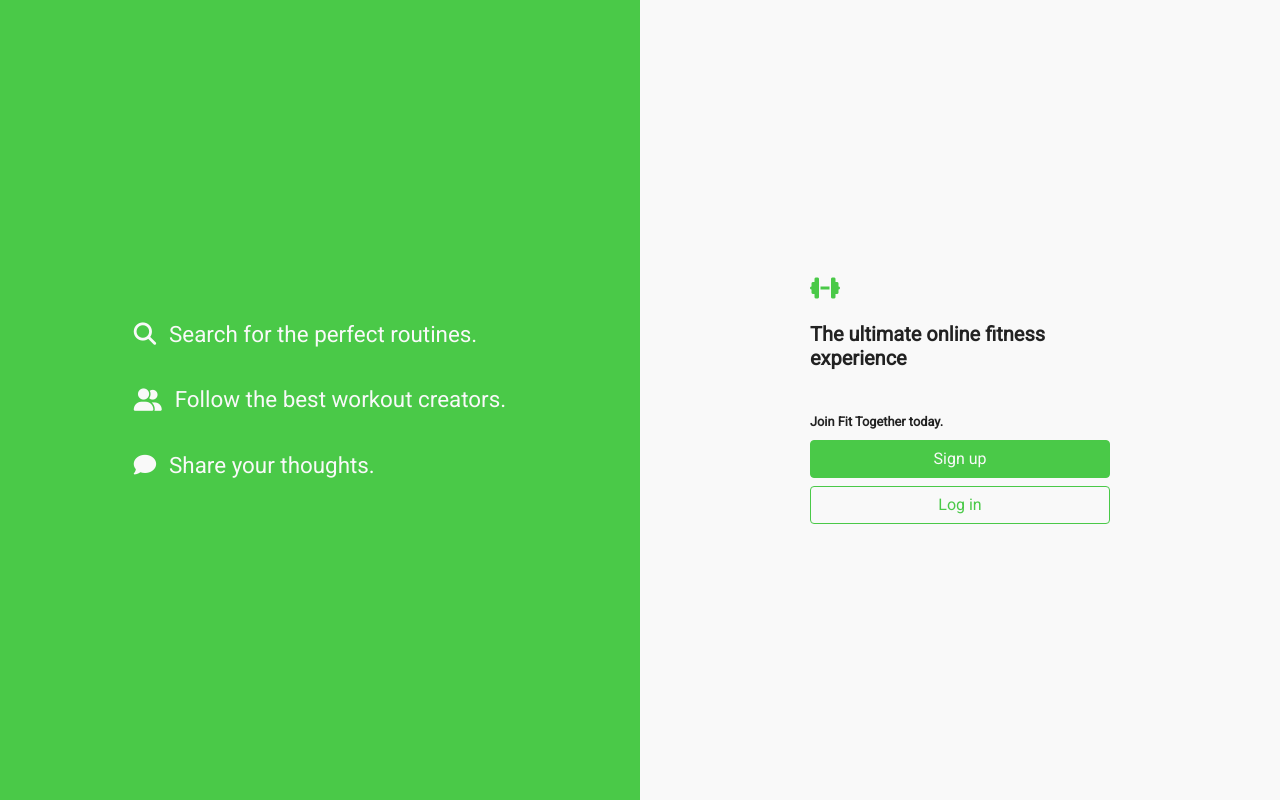
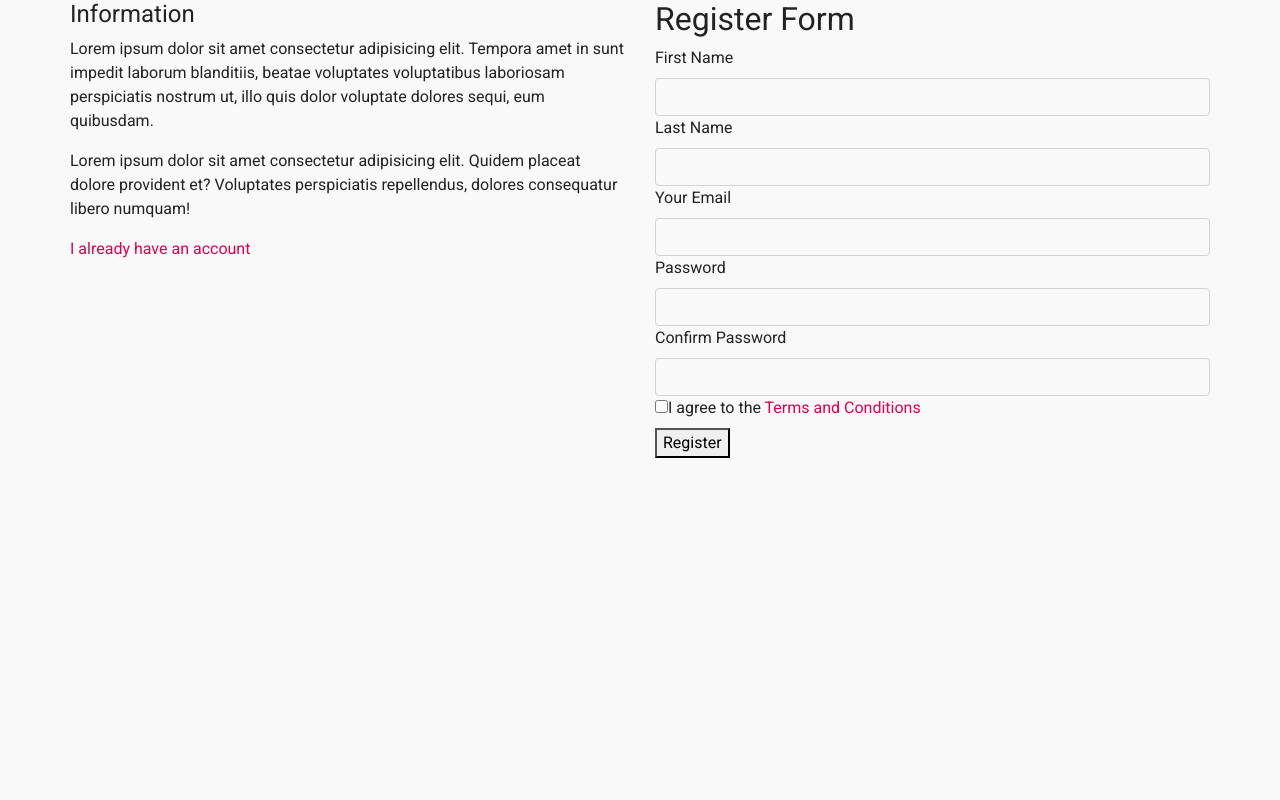
Before and after one commit to 0chriscrew0/fit-together-client, a React (Create React App) app: page /register in a window 1280 px wide. Built offline with nearby package versions, Linux system fonts and the light colour scheme.

Commit message:
add register component and layout content

```diff
--- a/src/App.tsx
+++ b/src/App.tsx
@@ -3,13 +3,15 @@
 
 import "./css/main.css";
 import Join from "./components/User/Join";
+import Register from "./components/User/Register";
 
 const App: React.FC = () => {
   return (
     <div className="App">
       <Router>
         <Switch>
-          <Route path="/" component={Join} />
+          <Route exact path="/" component={Join} />
+          <Route path="/register" component={Register} />
         </Switch>
       </Router>
     </div>
--- /dev/null
+++ b/src/components/User/Register.tsx
@@ -0,0 +1,87 @@
+import * as React from "react";
+import { Link } from "react-router-dom";
+
+export default class Register extends React.PureComponent {
+  render() {
+    return (
+      <div className="register">
+        <div className="container">
+          <div className="row">
+            <div className="col-md-6 register-info">
+              <h4>Information</h4>
+              <p>
+                Lorem ipsum dolor sit amet consectetur adipisicing elit. Tempora
+                amet in sunt impedit laborum blanditiis, beatae voluptates
+                voluptatibus laboriosam perspiciatis nostrum ut, illo quis dolor
+                voluptate dolores sequi, eum quibusdam.
+              </p>
+              <p>
+                Lorem ipsum dolor sit amet consectetur adipisicing elit. Quidem
+                placeat dolore provident et? Voluptates perspiciatis
+                repellendus, dolores consequatur libero numquam!
+              </p>
+              <Link to="/login">I already have an account</Link>
+            </div>
+            <div className="col-md-6 register-form">
+              <h2>Register Form</h2>
+
+              <div>
+                <label htmlFor="firstName">First Name</label>
+                <input
+                  name="firstName"
+                  type="text"
+                  className="form-control"
+                  id="firstName"
+                />
+              </div>
+              <div>
+                <label htmlFor="lastName">Last Name</label>
+                <input
+                  name="lastName"
+                  type="text"
+                  className="form-control"
+                  id="lastName"
+                />
+              </div>
+              <div>
+                <label htmlFor="email">Your Email</label>
+                <input
+                  name="email"
+                  type="email"
+                  className="form-control"
+                  id="email"
+                />
+              </div>
+              <div>
+                <label htmlFor="password">Password</label>
+                <input
+                  name="password"
+                  type="password"
+                  className="form-control"
+                  id="password"
+                />
+              </div>
+              <div>
+                <label htmlFor="confirmPassword">Confirm Password</label>
+                <input
+                  name="confirmPassword"
+                  type="password"
+                  className="form-control"
+                  id="confirmPassword"
+                />
+              </div>
+              <div>
+                <input type="checkbox" id="terms" />
+                <label htmlFor="terms">
+                  I agree to the{" "}
+                  <Link to="/terms-and-conditions">Terms and Conditions</Link>
+                </label>
+              </div>
+              <button>Register</button>
+            </div>
+          </div>
+        </div>
+      </div>
+    );
+  }
+}
```
